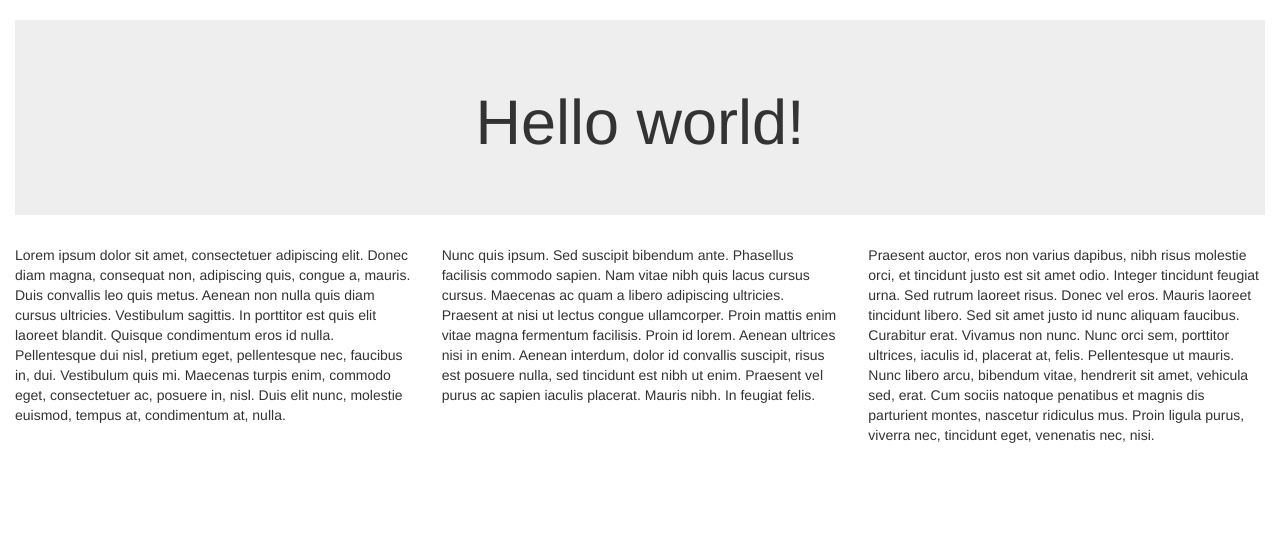
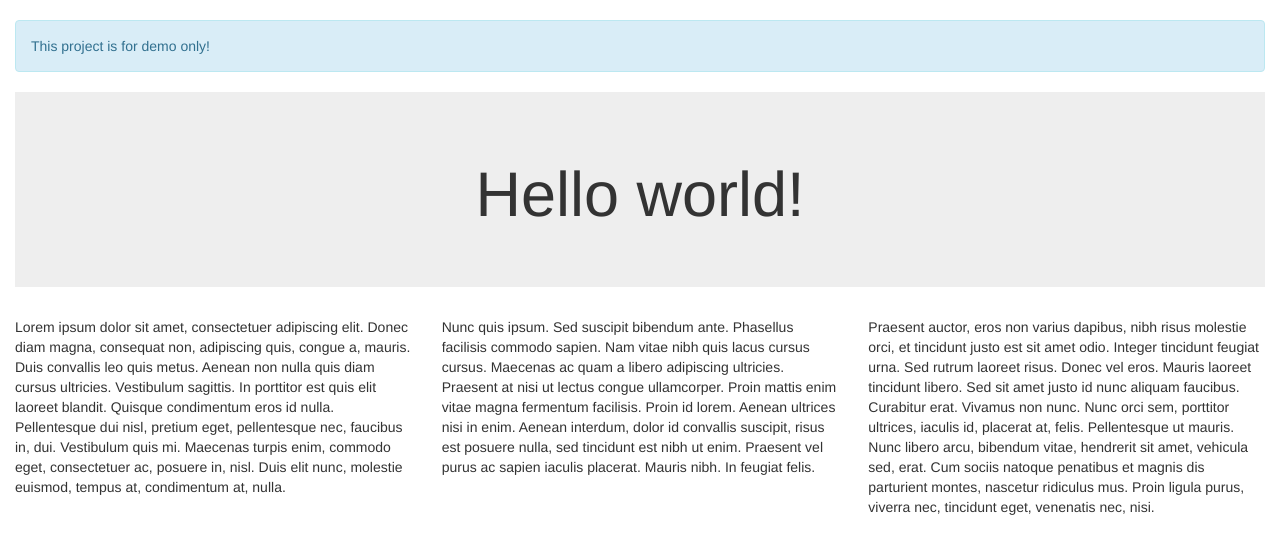
Before and after one commit to fdalmard/test_git_repository, a plain HTML site: page index.html in a window 1280 px wide. Drawn offline with Linux system fonts and the light colour scheme.

Commit message:
Ajout message flash.

```diff
--- a/index.html
+++ b/index.html
@@ -8,6 +8,9 @@
 	<body>
 		<div class="container-fluid">
 			<br />
+			<div class="alert alert-info">
+				<p>This project is for demo only!</p>
+			</div>
 			<div class="jumbotron">
 				<h1 class="text-center">Hello world!</h1>
 			</div>
```
